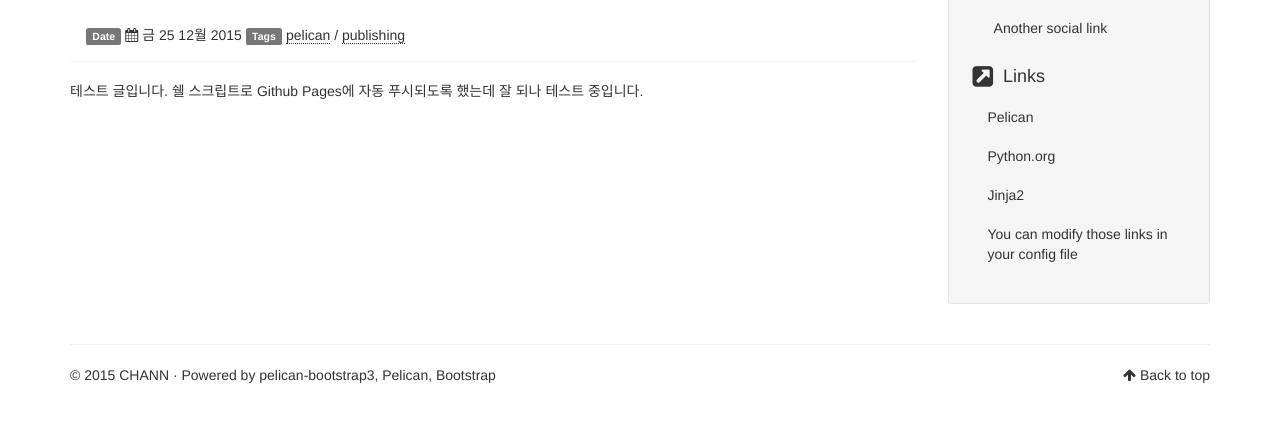
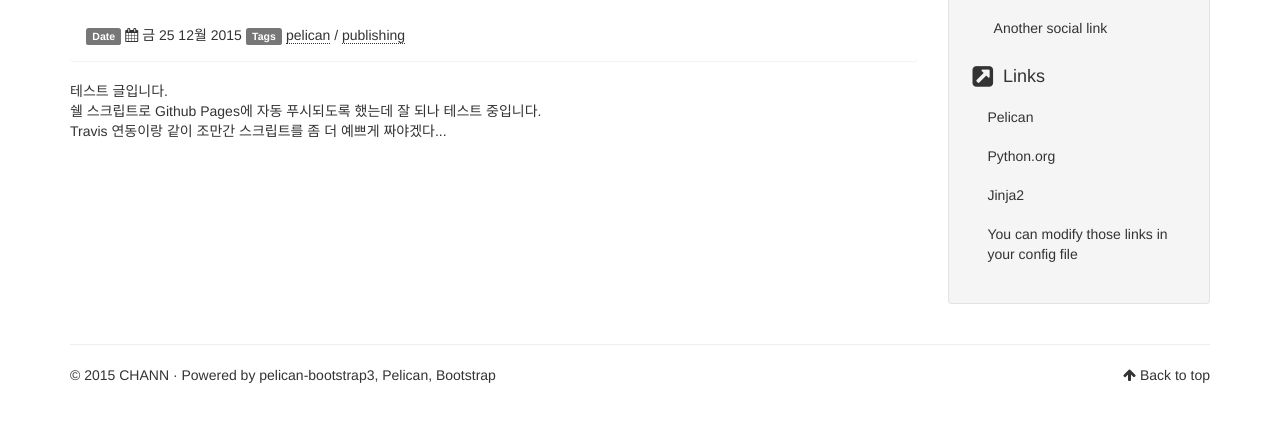
Before and after one commit to channprj/til-old, a plain HTML site: page test.html in a window 1280 px wide. Shown: the part 181-602 px from the top of the page. Drawn offline with Linux system fonts and the light colour scheme.

Commit message:
added: new post...

```diff
--- a/test.html
+++ b/test.html
@@ -108,8 +108,9 @@ GIT TO GEEK            </a>
 
 </footer><!-- /.post-info -->                    </div>
                 </div>
-                <p>테스트 글입니다.
-쉘 스크립트로 Github Pages에 자동 푸시되도록 했는데 잘 되나 테스트 중입니다.</p>
+                <p>테스트 글입니다.<br />
+쉘 스크립트로 Github Pages에 자동 푸시되도록 했는데 잘 되나 테스트 중입니다.<br />
+Travis  연동이랑 같이 조만간 스크립트를 좀 더 예쁘게 짜야겠다... </p>
             </div>
             <!-- /.entry-content -->
         </article>
```
Also changed, not shown: 1 other file.
